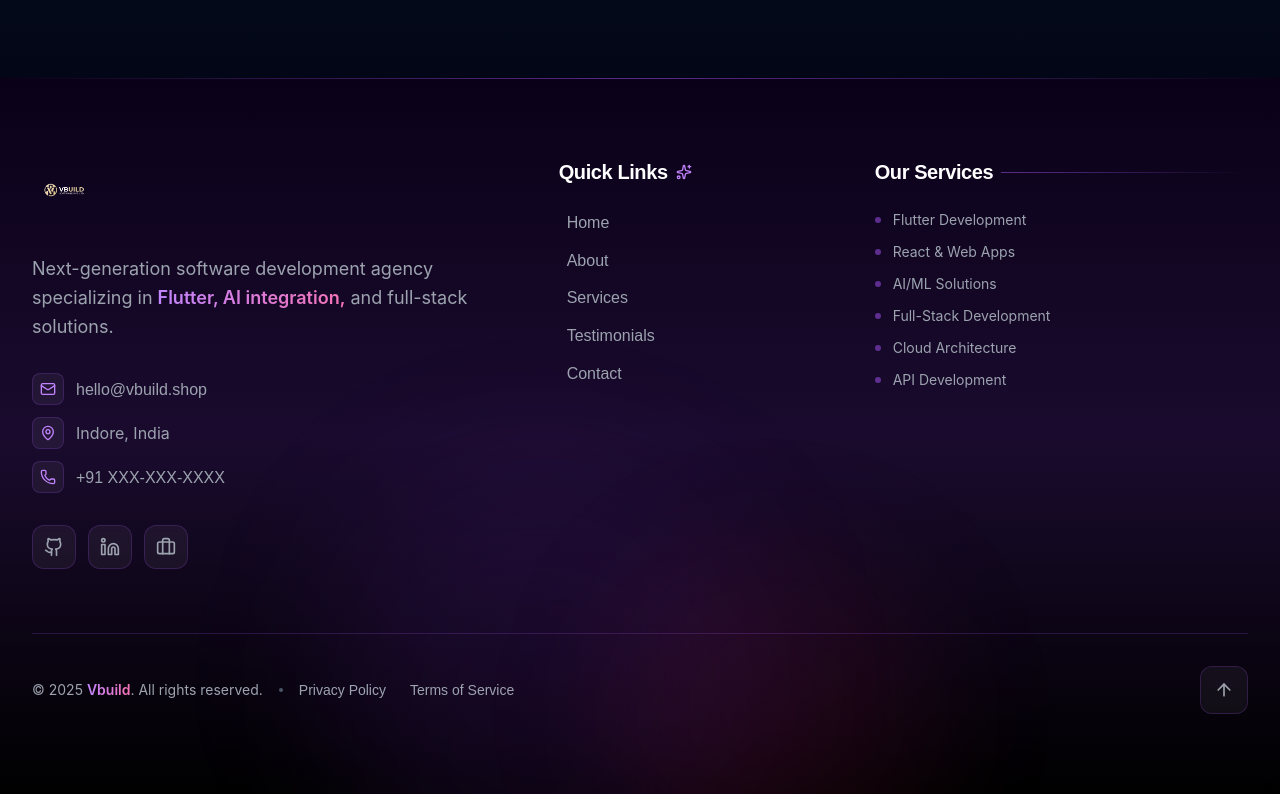
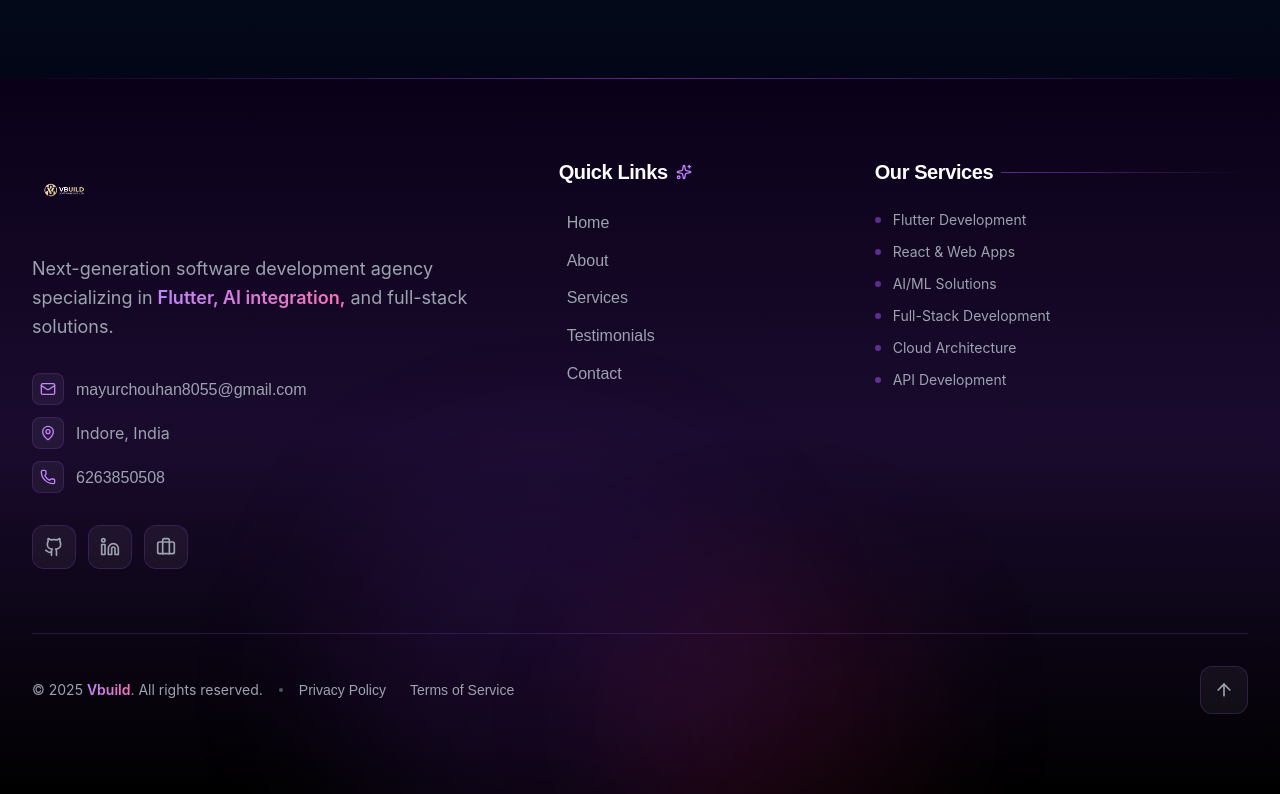
Before and after one commit to mayurchouhan0111/Forge-Studio, a React (Vite) app: page /contact in a window 1280 px wide. Shown: the part 853-1647 px from the top of the page. Built offline with nearby package versions, Linux system fonts and the light colour scheme.

Commit message:
feat: Update footer with contact information

```diff
--- a/src/components/Footer.tsx
+++ b/src/components/Footer.tsx
@@ -45,9 +45,9 @@ const Footer = () => {
   ];
 
   const contactInfo = [
-    { icon: Mail, text: 'hello@vbuild.shop', href: 'mailto:hello@vbuild.shop' },
+    { icon: Mail, text: 'mayurchouhan8055@gmail.com', href: 'mailto:mayurchouhan8055@gmail.com' },
     { icon: MapPin, text: 'Indore, India', href: null },
-    { icon: Phone, text: '+91 XXX-XXX-XXXX', href: 'tel:+91XXXXXXXXXX' },
+    { icon: Phone, text: '6263850508', href: 'tel:6263850508' },
   ];
 
   const scrollToTop = () => {
```
